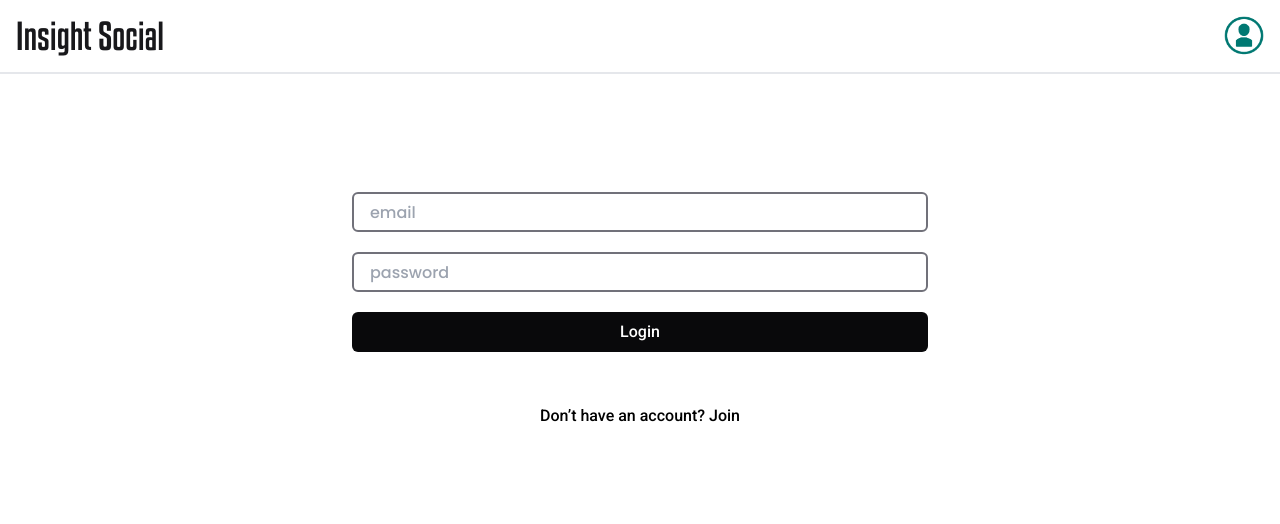
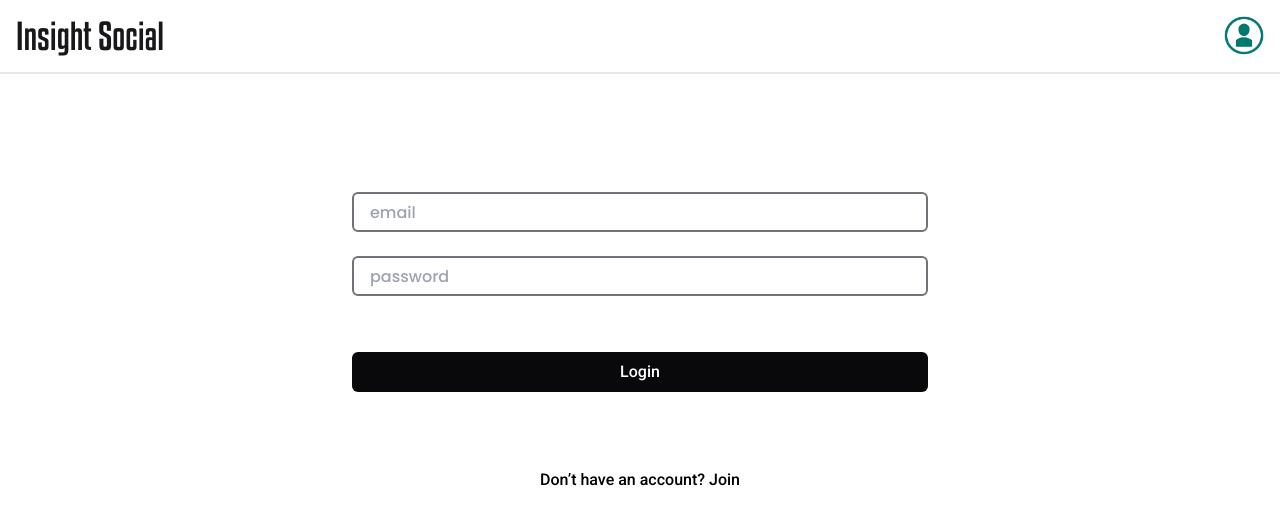
Before and after one commit to Arghya-lab/-Insightpress, a React (Vite) app in the folder client/: page /Login in a window 1280 px wide. Shown: the top 524 px of the page. Built offline with nearby package versions, Linux system fonts and the light colour scheme.

Commit message:
added yep from validation

```diff
--- a/client/package.json
+++ b/client/package.json
@@ -25,7 +25,8 @@
     "react-quill": "^2.0.0",
     "react-redux": "^8.1.2",
     "react-router-dom": "^6.15.0",
-    "redux-persist": "^6.0.0"
+    "redux-persist": "^6.0.0",
+    "yup": "^1.3.2"
   },
   "devDependencies": {
     "@types/react": "^18.2.15",
--- a/client/src/Components/Dropzone.jsx
+++ b/client/src/Components/Dropzone.jsx
@@ -67,7 +67,7 @@ function Dropzone(props) {
 
   return (
     <div
-      className={`container flex flex-col items-center space-y-4 ${
+      className={`container flex flex-col items-center space-y-4 mb-6 ${
         isAvatar ? "w-10/12 max-w-xl" : "mx-auto my-8 w-full max-w-4xl"
       }`}>
       {file && (
--- a/client/src/Pages/LoginPage.jsx
+++ b/client/src/Pages/LoginPage.jsx
@@ -1,11 +1,29 @@
 import { useState } from "react";
 import { Formik, Form, Field } from "formik";
+import * as Yup from "yup";
 import { useDispatch } from "react-redux";
 import { useNavigate } from "react-router-dom";
 import { setAuth } from "../features/auth/authSlice";
+import { closeSlide } from "../features/info/infoSlice";
 import Dropzone from "../Components/Dropzone";
-import { closeSlide } from "../features/info/infoSlice";
-import Navbar from "../Components/Navbar"
+import Navbar from "../Components/Navbar";
+
+const SignupSchema = Yup.object().shape({
+  name: Yup.string()
+    .min(3, "Too Short!")
+    .max(20, "Too Long!")
+    .required("Full name is required"),
+  email: Yup.string().email("Invalid email").required("Email required"),
+  bio: Yup.string()
+    .min(3, "Bio is too Short! it should be at least 3 in character.")
+    .max(100, "Too Long! Bio have to within 100 character."),
+  password: Yup.string().min(6, "Too Short!").required("Password required"),
+});
+
+const LoginSchema = Yup.object().shape({
+  email: Yup.string().email("Invalid email").required("Email required"),
+  password: Yup.string().min(6, "Too Short!").required("Password required"),
+});
 
 function LoginPage() {
   const [isLoginPage, setIsLoginPage] = useState(true);
@@ -80,29 +98,46 @@ function LoginPage() {
         initialValues={
           isLoginPage ? loginPageInitialValues : SignupPageInitialValues
         }
+        validationSchema={isLoginPage ? LoginSchema : SignupSchema}
         onSubmit={handleSubmit}>
+        {({ errors, touched }) => (
           <Form
             className={`${
-            isLoginPage ? "mt-24" : "mt-12"
-          } flex flex-col items-center gap-5`}>
+              isLoginPage ? "mt-24" : "mt-8"
+            } flex flex-col items-center`}>
             {isLoginPage ? undefined : (
               <Dropzone isAvatar={true} onDropzoneValue={handleDropzoneValue} />
             )}
             {isLoginPage ? undefined : (
+              <>
                 <Field
                   type="text"
                   name="name"
                   placeholder="Full Name"
                   className="inputField"
                 />
+                <div className="h-6 font-mono">
+                  {touched.name && errors.name && (
+                    <p className="text-red-500">{errors.name}</p>
                   )}
+                </div>
+              </>
+            )}
+            <>
               <Field
                 type="email"
                 name="email"
                 placeholder="email"
                 className="inputField"
               />
+              <div className="h-6 font-mono">
+                {touched.email && errors.email && (
+                  <p className="text-red-500">{errors.email}</p>
+                )}
+              </div>
+            </>
             {isLoginPage ? undefined : (
+              <>
                 <Field
                   type="text"
                   as="textarea"
@@ -110,24 +145,38 @@ function LoginPage() {
                   placeholder="Write about yourself..."
                   className="inputField h-[68px] py-2"
                 />
+                <div className="h-6 font-mono">
+                  {touched.bio && errors.bio && (
+                    <p className="text-red-500">{errors.bio}</p>
                   )}
+                </div>
+              </>
+            )}
+            <>
               <Field
                 type="password"
                 name="password"
                 placeholder="password"
                 className="inputField"
               />
+              <div className="h-6 font-mono">
+                {touched.password && errors.password && (
+                  <p className="text-red-500">{errors.password}</p>
+                )}
+              </div>
+            </>
             <button
               type="submit"
-            className="btn bg-zinc-950 dark:bg-stone-50 text-white dark:text-stone-950 hover:bg-zinc-800 hover:dark:bg-stone-200 w-10/12 max-w-xl h-10">
+              className="btn m-8 bg-zinc-950 dark:bg-stone-50 text-white dark:text-stone-950 hover:bg-zinc-800 hover:dark:bg-stone-200 w-10/12 max-w-xl h-10">
               {isLoginPage ? "Login" : "Signup"}
             </button>
           </Form>
+        )}
       </Formik>
       <button
         type="button"
         onClick={() => setIsLoginPage(!isLoginPage)}
-        className="mt-12 w-2/3 max-w-xl h-8 bg-transparent text-black  dark:text-stone-50 hover:text-zinc-600 hover:dark:text-stone-400 font-Roboto">
+        className="m-10 w-2/3 max-w-xl h-8 bg-transparent text-black  dark:text-stone-50 hover:text-zinc-600 hover:dark:text-stone-400 font-Roboto">
         {isLoginPage
           ? "Don’t have an account? Join"
           : "Already have an account? Login"}
```
Also changed, not shown: 1 other file (tests, documents, lock files or other folders). Lines whose indentation alone changed are shown as unchanged.
